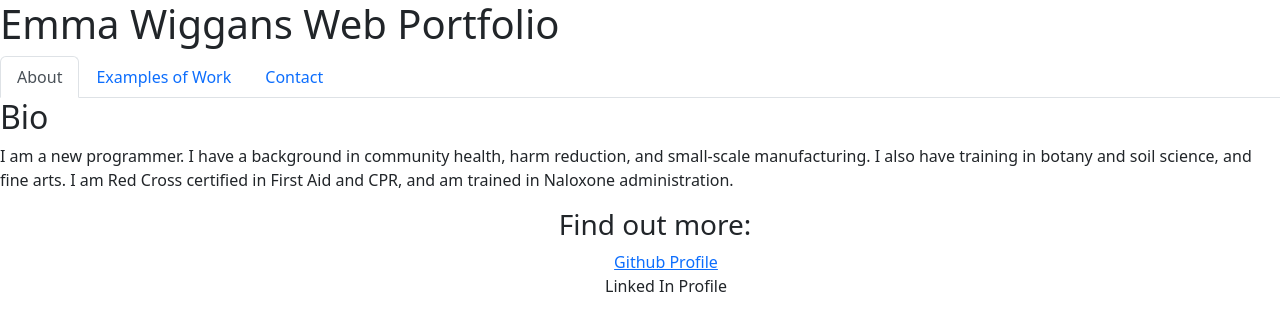
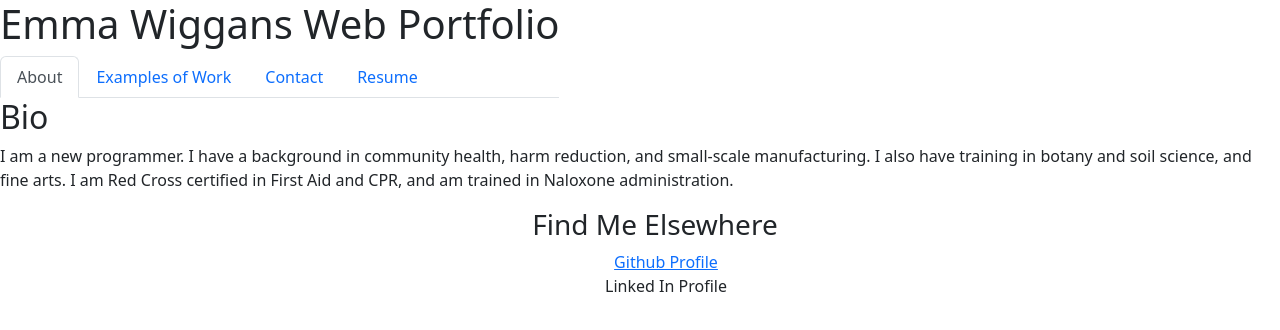
Before and after one commit to eawiggans/eaw-portfolio, a React (Create React App) app: page / in a window 1280 px wide. Shown: the top 330 px of the page. Built offline with nearby package versions, Linux system fonts and the light colour scheme.

Commit message:
added resume tab

```diff
--- a/src/components/Footer.css
+++ b/src/components/Footer.css
@@ -6,6 +6,7 @@
     /* background-color: red;
     color: white; */
     text-align: center;
+    margin-top: 10px;
   }
 
   ul {
--- a/src/components/Footer.js
+++ b/src/components/Footer.js
@@ -7,7 +7,7 @@ export default function Footer() {
   // We return all the JSX inside a parent element with a className of "container".
   return (
     <div className="footer">
-      <h3>Find out more:</h3>
+      <h3>Find Me Elsewhere</h3>
       <ul className="parent">
         <li><a href="https://github.com/eawiggans">Github Profile</a></li>
         <li>Linked In Profile</li>
--- /dev/null
+++ b/src/components/Navigation.css
@@ -0,0 +1,9 @@
+.header {
+    display: flex;
+    justify-content: space-between;
+}
+
+.other-links {
+    justify-self: right;
+    margin: 10px;
+}
--- a/src/components/Navigation.js
+++ b/src/components/Navigation.js
@@ -1,10 +1,10 @@
 import React from 'react';
-
+import './Navigation.css'
 // Here we are using object destructuring assignment to pluck off our variables from the props object
 // We assign them to their own variable names
 function Navigation({ currentPage, handlePageChange }) {
   return (
-    <div className='header'>
+    <div className='header'> <div>
         <h1>Emma Wiggans Web Portfolio</h1>
     <ul className="nav nav-tabs">
       <li className="nav-item">
@@ -37,7 +37,18 @@ function Navigation({ currentPage, handlePageChange }) {
           Contact
         </a>
       </li>
+      <li className="nav-item">
+        <a
+          href="#resume"
+          onClick={() => handlePageChange('Resume')}
+          className={currentPage === 'Resume' ? 'nav-link active' : 'nav-link'}
+        >
+          Resume
+        </a>
+      </li>
     </ul>
+    </div>
+
     </div>
   );
 }
--- a/src/components/PortfolioContainer.js
+++ b/src/components/PortfolioContainer.js
@@ -4,6 +4,7 @@ import About from './pages/About';
 import WorkExamples from './pages/WorkExamples';
 import Contact from './pages/Contact';
 import Footer from './Footer'
+import Resume from './pages/Resume'
 
 export default function PortfolioContainer() {
   const [currentPage, setCurrentPage] = useState('About');
@@ -15,7 +16,10 @@ export default function PortfolioContainer() {
     if (currentPage === 'WorkExamples') {
       return <WorkExamples />;
     }
-    return <Contact />;
+    if (currentPage === 'Contact') {
+      return <Contact />;
+    }
+    return <Resume />;
   };
 
   const handlePageChange = (page) => setCurrentPage(page);
--- /dev/null
+++ b/src/components/pages/Resume.js
@@ -0,0 +1,12 @@
+import React from 'react';
+
+function Resume() {
+    return (
+
+        <div className='container'>
+<a href='../assets/EmmaWiggansResume.pdf' download='EmmaWiggansResume'>Download My Resume</a>
+        </div>
+    )
+}
+
+export default Resume;
--- a/src/components/pages/WorkExamples.js
+++ b/src/components/pages/WorkExamples.js
@@ -5,9 +5,6 @@ export default function WorkExamples() {
   return (
     <div>
       <h2>Work Examples</h2>
-      <p>
-        This is where examples of work will go.
-      </p>
       <div><Project /></div>
     </div>
   );
```
Also changed, not shown: 1 other file (tests, documents, lock files or other folders).
